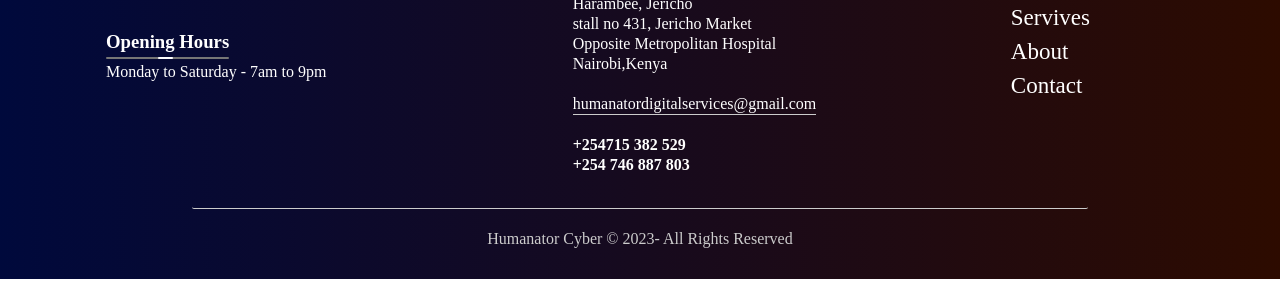
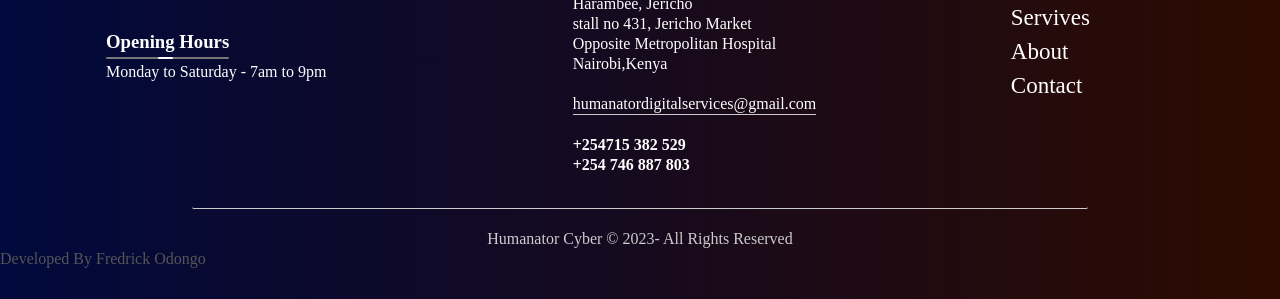
Before and after one commit to fredrickomondiodongo/humanatorservices, a plain HTML site: page other-services.html in a window 1280 px wide. Shown: the part 2126-2425 px from the top of the page. Drawn offline with Linux system fonts and the light colour scheme; a web font is replaced by a local one.

Commit message:
Update other-services.html

```diff
--- a/other-services.html
+++ b/other-services.html
@@ -210,6 +210,7 @@
 
         <hr id="l">
         <p class="copyright">Humanator Cyber  &#169; 2023- All Rights Reserved</p>
+        <p>Developed By Fredrick Odongo</p>
     </footer>
 
 
```
